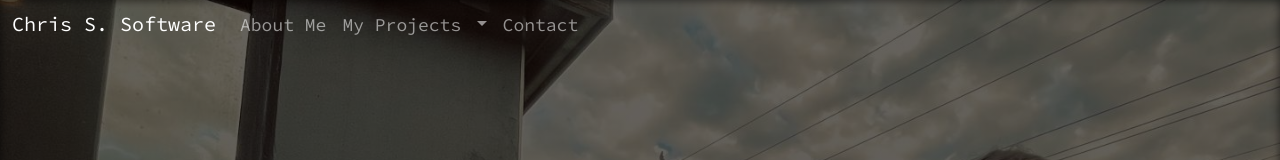
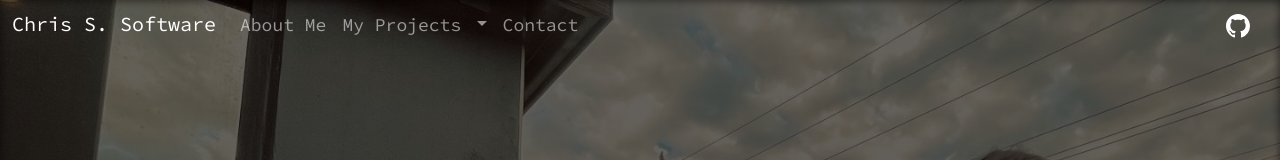
Before and after one commit to ChristianNoelSchmid/portfolio-site, an Angular app: page / in a window 1280 px wide. Shown: the top 160 px of the page. Built offline with nearby package versions, Linux system fonts and the light colour scheme.

Commit message:
Added GitHub icons

```diff
--- a/src/app/layout/navbar/navbar.component.html
+++ b/src/app/layout/navbar/navbar.component.html
@@ -19,7 +19,7 @@
       </button>
 
       <div class="collapse navbar-collapse" id="navbarSupportedContent">
-        <ul class="navbar-nav mr-auto">
+        <ul class="navbar-nav">
           <!-- About Me -->
           <li class="nav-item active">
             <a class="nav-link" href="#about-me">About Me</a>
@@ -62,6 +62,23 @@
             <a class="nav-link" href="#contact">Contact</a>
           </li>
         </ul>
+        <a
+          href="https://github.com/christiannoelschmid"
+          target="_blank"
+          style="margin-left: auto; margin-right: 1em"
+        >
+          <svg
+            xmlns="http://www.w3.org/2000/svg"
+            width="24"
+            height="24"
+            fill="white"
+            viewBox="0 0 16 16"
+          >
+            <path
+              d="M8 0C3.58 0 0 3.58 0 8c0 3.54 2.29 6.53 5.47 7.59.4.07.55-.17.55-.38 0-.19-.01-.82-.01-1.49-2.01.37-2.53-.49-2.69-.94-.09-.23-.48-.94-.82-1.13-.28-.15-.68-.52-.01-.53.63-.01 1.08.58 1.23.82.72 1.21 1.87.87 2.33.66.07-.52.28-.87.51-1.07-1.78-.2-3.64-.89-3.64-3.95 0-.87.31-1.59.82-2.15-.08-.2-.36-1.02.08-2.12 0 0 .67-.21 2.2.82.64-.18 1.32-.27 2-.27.68 0 1.36.09 2 .27 1.53-1.04 2.2-.82 2.2-.82.44 1.1.16 1.92.08 2.12.51.56.82 1.27.82 2.15 0 3.07-1.87 3.75-3.65 3.95.29.25.54.73.54 1.48 0 1.07-.01 1.93-.01 2.2 0 .21.15.46.55.38A8.012 8.012 0 0 0 16 8c0-4.42-3.58-8-8-8z"
+            />
+          </svg>
+        </a>
       </div>
     </div>
   </nav>
--- a/src/app/previous-work/previous-work.component.html
+++ b/src/app/previous-work/previous-work.component.html
@@ -12,14 +12,22 @@
       [id]="project.anchorTag"
     >
       <div class="container">
-        <div class="row justify-content-start align-items-center">
-          <h3 class="col-6">{{ project.name }}</h3>
-          <a [href]="project.githubLink" target="_blank" class="col-6">
-            <input
-              type="button"
-              value="GitHub"
-              class="btn btn-primary m-4 p-2"
-            />
+        <div class="d-flex justify-content-start align-items-center">
+          <h3>{{ project.name }}</h3>
+          <a [href]="project.githubLink" target="_blank" class="mx-4">
+            <svg
+              xmlns="http://www.w3.org/2000/svg"
+              width="16"
+              height="16"
+              fill="currentColor"
+              class="bi bi-github"
+              viewBox="0 0 16 16"
+            >
+              <path
+                d="M8 0C3.58 0 0 3.58 0 8c0 3.54 2.29 6.53 5.47 7.59.4.07.55-.17.55-.38 0-.19-.01-.82-.01-1.49-2.01.37-2.53-.49-2.69-.94-.09-.23-.48-.94-.82-1.13-.28-.15-.68-.52-.01-.53.63-.01 1.08.58 1.23.82.72 1.21 1.87.87 2.33.66.07-.52.28-.87.51-1.07-1.78-.2-3.64-.89-3.64-3.95 0-.87.31-1.59.82-2.15-.08-.2-.36-1.02.08-2.12 0 0 .67-.21 2.2.82.64-.18 1.32-.27 2-.27.68 0 1.36.09 2 .27 1.53-1.04 2.2-.82 2.2-.82.44 1.1.16 1.92.08 2.12.51.56.82 1.27.82 2.15 0 3.07-1.87 3.75-3.65 3.95.29.25.54.73.54 1.48 0 1.07-.01 1.93-.01 2.2 0 .21.15.46.55.38A8.012 8.012 0 0 0 16 8c0-4.42-3.58-8-8-8z"
+              />
+            </svg>
+            GitHub
           </a>
         </div>
         <div [innerHTML]="project.description"></div>
```
Also changed, not shown: 3 other files (tests, documents, lock files or other folders).
